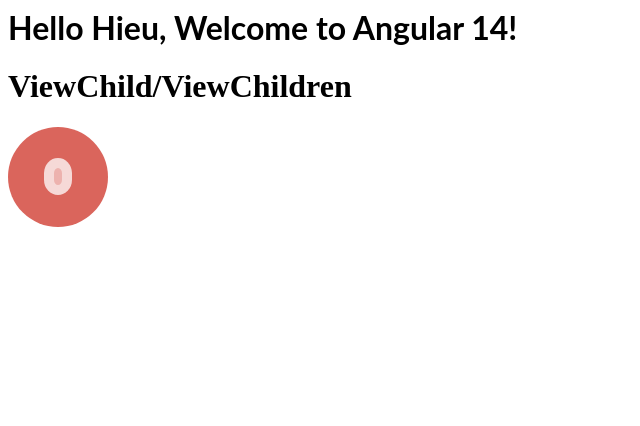
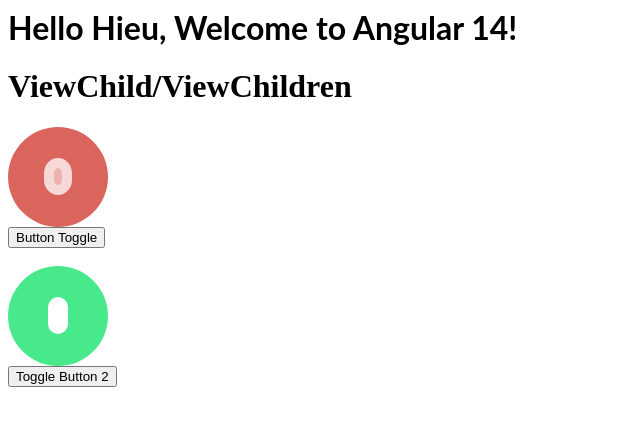
Before and after one commit to ueihnart/100-day-Angular, an Angular app: page / in a window 1280 px wide. Shown: the top 426 px of the page, without its empty margins (0-640 px from the left). Built offline with nearby package versions, Linux system fonts and the light colour scheme.

Commit message:
2 files modified

```diff
--- a/src/app/day10/day10.component.html
+++ b/src/app/day10/day10.component.html
@@ -1,4 +1,9 @@
 <div>
   <h1>ViewChild/ViewChildren</h1>
   <toggle-d10 [(checked)]="btn1"></toggle-d10>
+  <button (click)="toggleComp1.toggle()">Button Toggle</button>
+  <br />
+  <br />
+  <toggle-d10 #toggleComp2 [(checked)]="btn2"></toggle-d10>
+  <button #toggleBtn (click)="toggleComp2.toggle()">Toggle Button 2</button>
 </div>
--- a/src/app/day10/day10.component.ts
+++ b/src/app/day10/day10.component.ts
@@ -7,17 +7,18 @@
 })
 export class Day10Component {
   @ViewChild(ToggleComponentD10, { static: true })
-  toggleComp: ToggleComponentD10;
+  toggleComp1: ToggleComponentD10;
+  @ViewChild('toggleComp2', { static: true }) toggleComp2: ToggleComponentD10;
   btn1: boolean = true;
   btn2: boolean = true;
 
   ngOnInit() {
-    console.log('ngOnInit', this.toggleComp);
+    console.log('ngOnInit', this.toggleComp1);
   }
 
   ngAfterViewInit() {
     setInterval(() => {
-      this.toggleComp.toggle();
-    }, 1000);
+      this.toggleComp1.toggle();
+    }, 5000);
   }
 }
```
